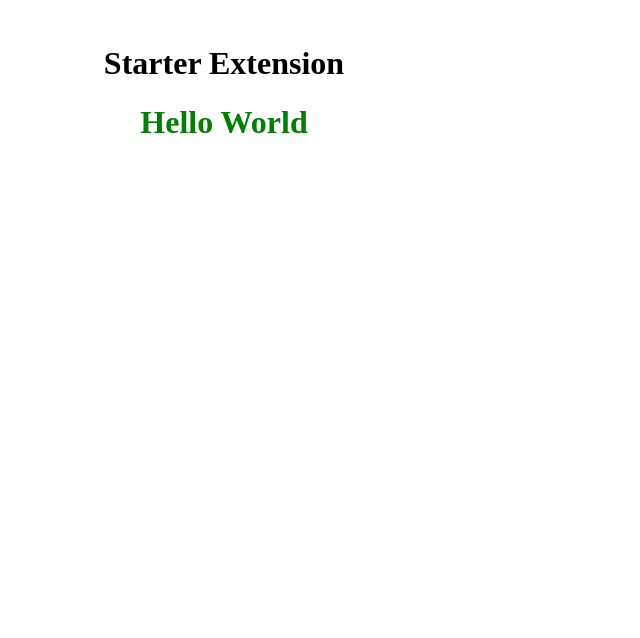
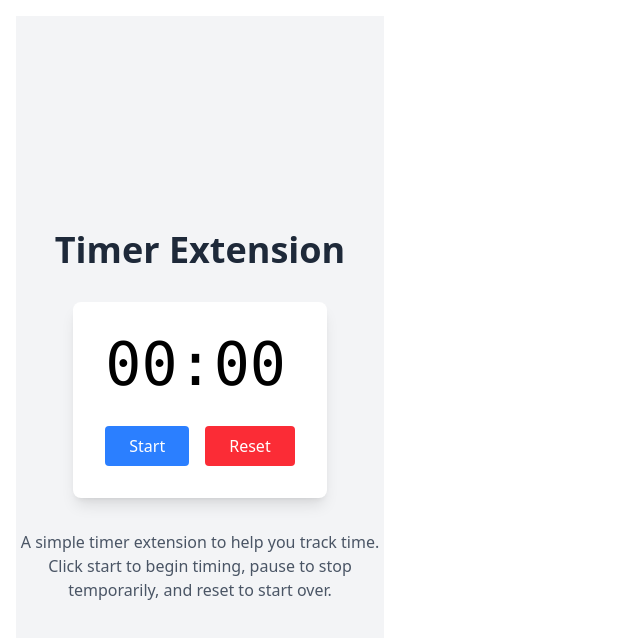
Before and after one commit to tunamoon/emailGPT, a React (Vite) app: page / in a window 1280 px wide. Shown: the top 638 px of the page, without its empty margins (0-640 px from the left). Built offline with nearby package versions, Linux system fonts and the light colour scheme.

Commit message:
feat(timer): timer extension

```diff
--- a/index.html
+++ b/index.html
@@ -3,7 +3,7 @@
 <head>
     <meta charset="UTF-8">
     <meta name="viewport" content="width=device-width, initial-scale=1.0">
-    <title>Chrome Extension React/TypeScript Starter</title>
+    <title>Timer Extension</title>
 </head>
 <body>
     <!-- This is the entry point for React. -->
--- /dev/null
+++ b/postcss.config.js
@@ -0,0 +1,6 @@
+module.exports = {
+    plugins: {
+      '@tailwindcss/postcss': {},
+      autoprefixer: {},
+    },
+  };
--- a/src/App.css
+++ b/src/App.css
@@ -1,3 +1,4 @@
+@import "tailwindcss";
 .App {
     color: black;
     text-align: center;
--- a/src/App.tsx
+++ b/src/App.tsx
@@ -1,13 +1,57 @@
 import React, { useState, useEffect } from "react";
 import "./App.css";
-import Hello from "./components/Hello";
 
 function App() {
+  const [time, setTime] = useState(0);
+  const [isRunning, setIsRunning] = useState(false);
+
+  useEffect(() => {
+    let interval: NodeJS.Timeout;
+    if (isRunning) {
+      interval = setInterval(() => {
+        setTime(prevTime => prevTime + 1);
+      }, 1000);
+    }
+    return () => clearInterval(interval);
+  }, [isRunning]);
+
+  const formatTime = (seconds: number) => {
+    const mins = Math.floor(seconds / 60);
+    const secs = seconds % 60;
+    return `${mins.toString().padStart(2, '0')}:${secs.toString().padStart(2, '0')}`;
+  };
+
   return (
-    <div className="App">
-      <h1>Starter Extension</h1>
-      {/* Render the SnippetList component with the snippets and event handlers */}
-      <Hello person="World" />
+    <div className="flex flex-col items-center justify-center min-h-screen bg-gray-100">
+      <h1 className="text-4xl font-bold text-gray-800 mb-8">Timer Extension</h1>
+
+      <div className="bg-white rounded-lg shadow-lg p-8 mb-8">
+        <div className="text-6xl font-mono mb-8">{formatTime(time)}</div>
+
+        <div className="flex gap-4">
+          <button
+            onClick={() => setIsRunning(!isRunning)}
+            className="px-6 py-2 bg-blue-500 text-white rounded hover:bg-blue-600 transition-colors"
+          >
+            {isRunning ? 'Pause' : 'Start'}
+          </button>
+
+          <button
+            onClick={() => {
+              setTime(0);
+              setIsRunning(false);
+            }}
+            className="px-6 py-2 bg-red-500 text-white rounded hover:bg-red-600 transition-colors"
+          >
+            Reset
+          </button>
+        </div>
+      </div>
+
+      <p className="text-gray-600 text-center max-w-md">
+        A simple timer extension to help you track time. Click start to begin timing,
+        pause to stop temporarily, and reset to start over.
+      </p>
     </div>
   );
 }
--- /dev/null
+++ b/tailwind.config.js
@@ -0,0 +1,8 @@
+/** @type {import('tailwindcss').Config} */
+module.exports = {
+  content: ["./index.html", "./src/**/*.{js,ts,jsx,tsx}"],
+  theme: {
+    extend: {},
+  },
+  plugins: [],
+};
--- a/tsconfig.node.json
+++ b/tsconfig.node.json
@@ -3,8 +3,9 @@
     "composite": true,
     "skipLibCheck": true,
     "module": "ESNext",
-    "moduleResolution": "node",
-    "allowSyntheticDefaultImports": true
+    "moduleResolution": "bundler",
+    "allowSyntheticDefaultImports": true,
+    "target": "ESNext"
   },
   "include": ["vite.config.ts"]
 }
--- a/vite.config.ts
+++ b/vite.config.ts
@@ -1,32 +1,39 @@
 import { defineConfig } from 'vite';
 import react from '@vitejs/plugin-react';
 import { resolve } from 'path';
-import { copyFileSync, mkdirSync, existsSync } from 'fs';
+import { cpSync, copyFileSync, mkdirSync, existsSync } from 'fs';
+import path from 'path';
 
-// https://vitejs.dev/config/
+// Use Node.js path resolution
+const __dirname = process.cwd();
+
 export default defineConfig({
   plugins: [
     react(),
     {
       name: 'copy-manifest-and-assets',
       buildEnd() {
+        const distPath = resolve(__dirname, 'dist');
+        const publicPath = resolve(__dirname, 'public');
+
         // Ensure dist directory exists
-        if (!existsSync('dist')) {
-          mkdirSync('dist', { recursive: true });
+        if (!existsSync(distPath)) {
+          mkdirSync(distPath, { recursive: true });
         }
 
         // Copy manifest.json
-        copyFileSync('public/manifest.json', 'dist/manifest.json');
+        copyFileSync(`${publicPath}/manifest.json`, `${distPath}/manifest.json`);
 
         // Copy background.js
-        copyFileSync('public/background.js', 'dist/background.js');
+        copyFileSync(`${publicPath}/background.js`, `${distPath}/background.js`);
 
-        // Copy images folder (recursive copy not implemented here,
-        // you may need to enhance this for complex directory structures)
-        if (!existsSync('dist/images')) {
-          mkdirSync('dist/images', { recursive: true });
+        // Copy images folder recursively (Node 16+)
+        const srcImages = `${publicPath}/images`;
+        const destImages = `${distPath}/images`;
+
+        if (existsSync(srcImages)) {
+          cpSync(srcImages, destImages, { recursive: true });
         }
-        // You would need to copy each image individually here
       }
     }
   ],
```
Also changed, not shown: package.json (+19 -3 lines), tsconfig.json (+4 -12 lines), 1 other file (tests, documents, lock files or other folders).
